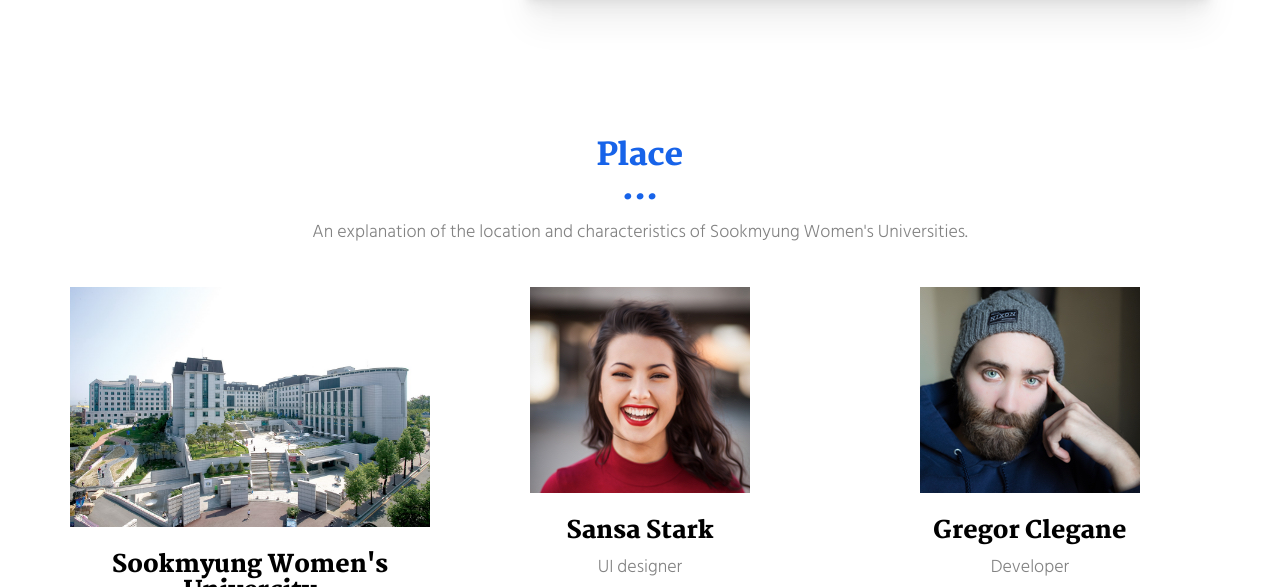
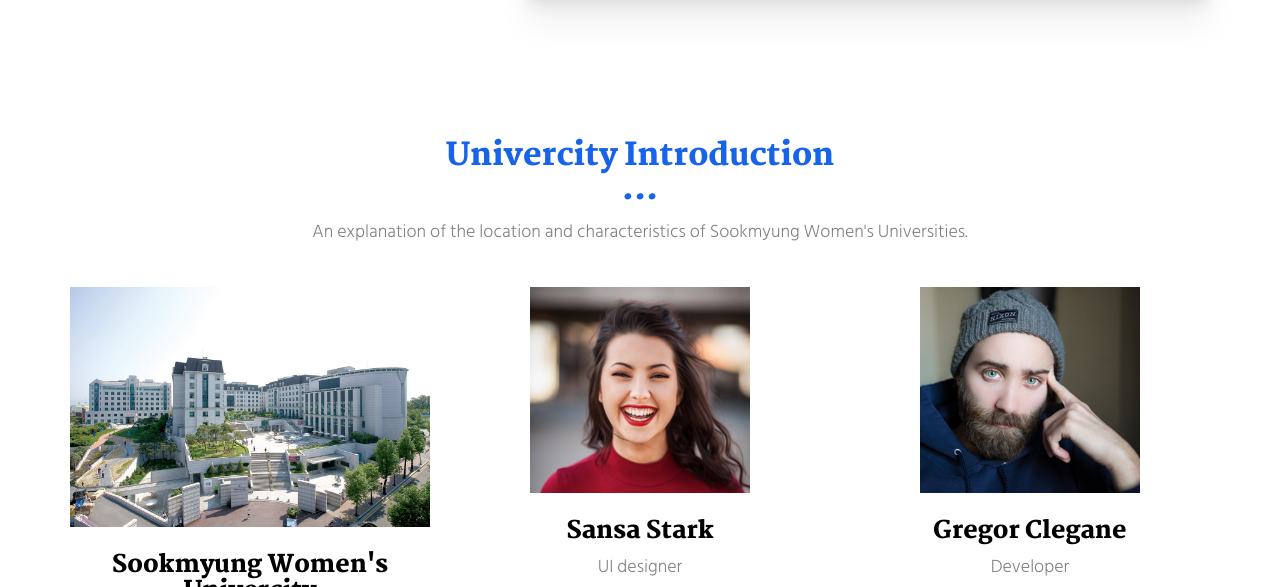
Before and after one commit to naonaoq/web, a plain HTML site: page index.html in a window 1280 px wide. Shown: the part 1780-2367 px from the top of the page. Drawn offline with Linux system fonts and the light colour scheme.

Commit message:
Update index.html

```diff
--- a/index.html
+++ b/index.html
@@ -165,7 +165,7 @@
     <div class="container text-center">
       <div class="row section-container-spacer">
         <div class="col-xs-12 col-md-12">
-          <h2>Place</h2>
+          <h2>Univercity Introduction</h2>
           <p>An explanation of the location and characteristics of Sookmyung Women's Universities.</p>
         </div>
       </div>
```
